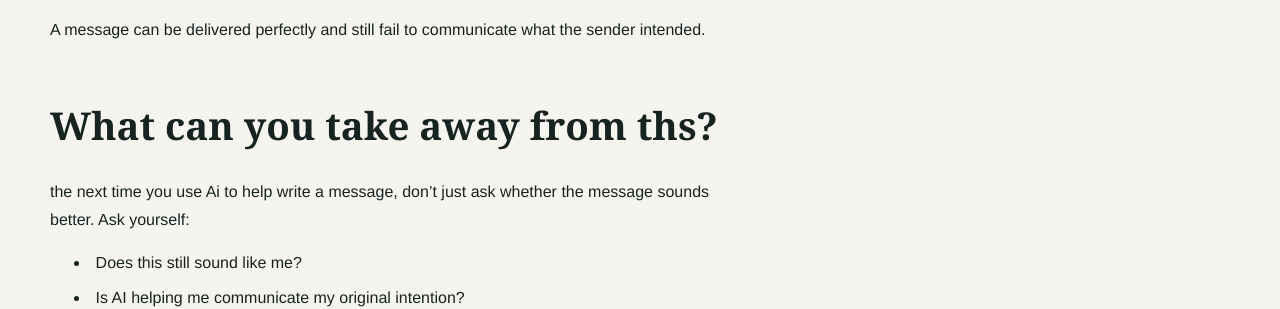
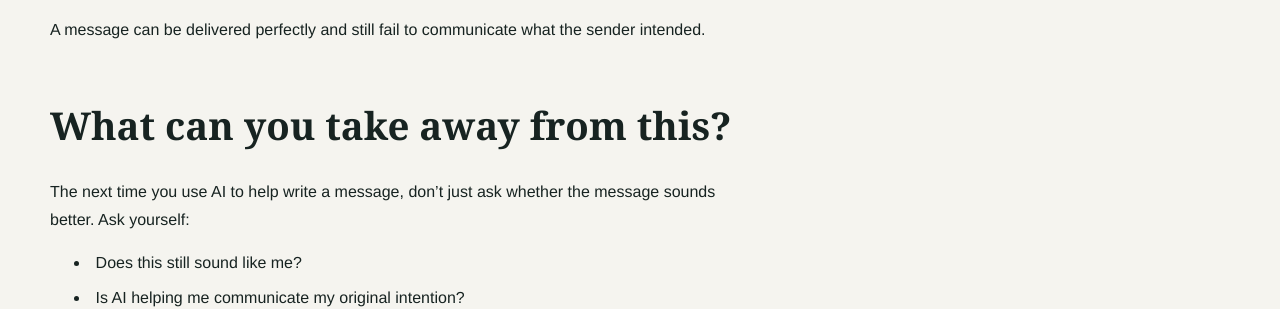
Before and after one commit to abbyduffer12/comm-primer, a Jekyll site: the page built from pages/transmission-view.md, in a window 1280 px wide. Shown: the part 1718-2027 px from the top of the page. Built offline with Jekyll 4.4.1, drawn with Linux system fonts in a browser that asks for light colours.

Commit message:
Fix typo in transmission-view.md

```diff
--- a/pages/transmission-view.md
+++ b/pages/transmission-view.md
@@ -35,9 +35,9 @@ In my apology example, AI might make the message sound more formal, even though
 
 A message can be delivered perfectly and still fail to communicate what the sender intended.
 
-## What can you take away from ths?
+## What can you take away from this?
 
-the next time you use Ai to help write a message, don't just ask whether the message sounds better.
+The next time you use AI to help write a message, don't just ask whether the message sounds better.
 Ask yourself:
 * Does this still sound like me?
 * Is AI helping me communicate my original intention?
```
